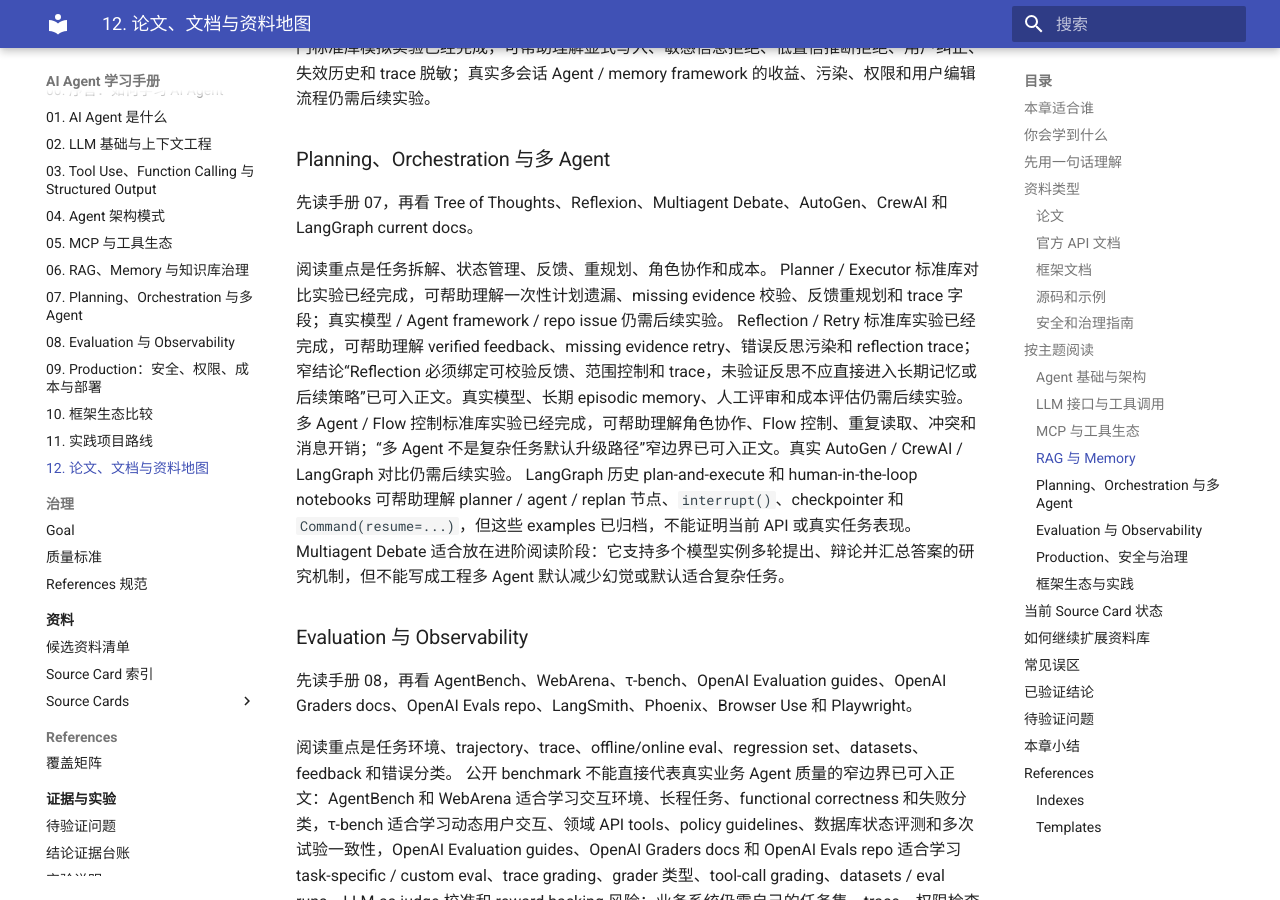
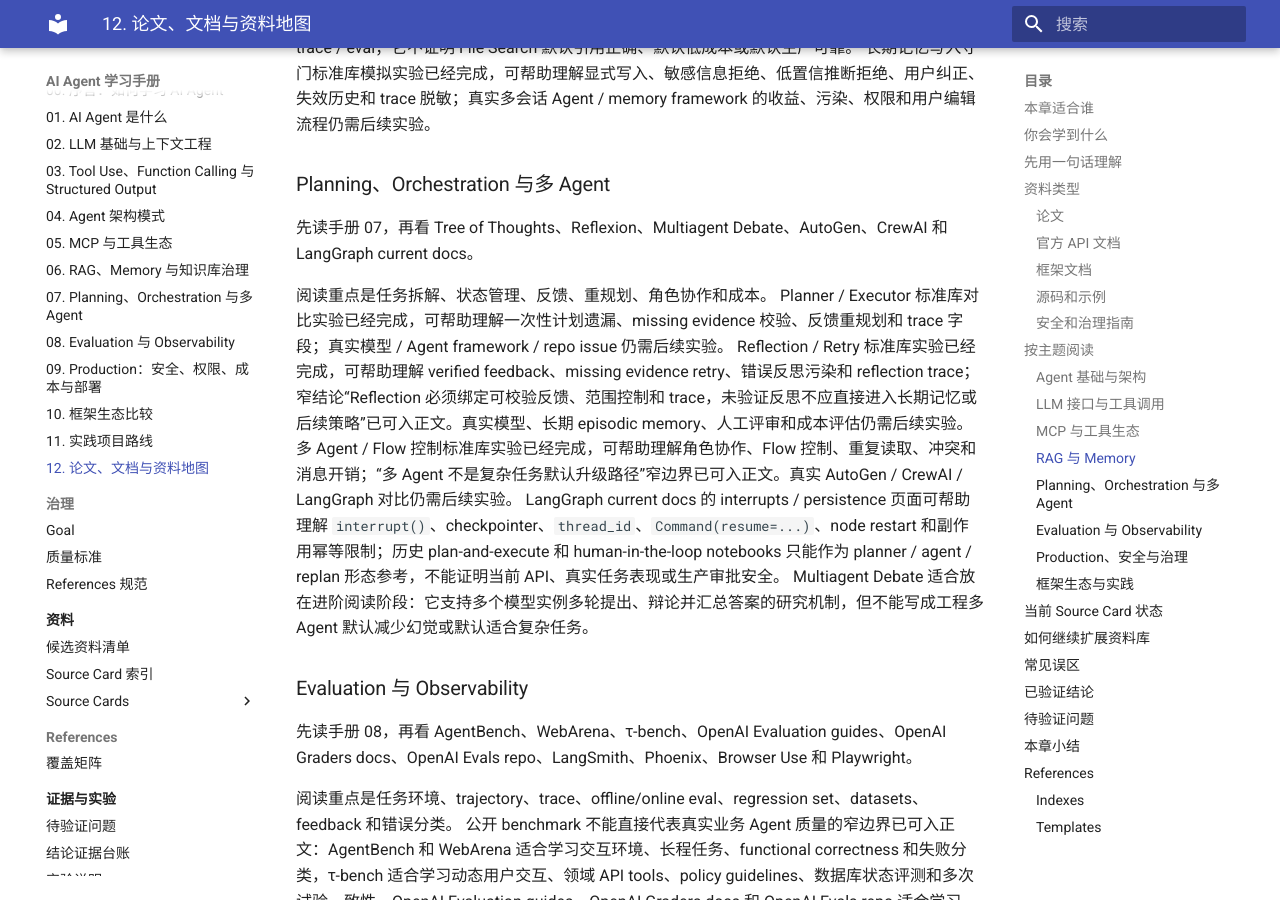
Before and after one commit to AmazingCaddy/readings-ai-agent, an MkDocs documentation site: the page built from docs/chapters/12-source-map.md, in a window 1280 px wide and 900 px high, scrolled down 3437 px. Built offline with MkDocs 1.6.1 and Material for MkDocs 9.7.7, drawn with Linux system fonts in a browser that asks for light colours; some of the changed text lies outside the part shown.

Commit message:
Sync LangGraph source map

```diff
--- a/docs/chapters/12-source-map.md
+++ b/docs/chapters/12-source-map.md
@@ -60,7 +60,7 @@
 Agent/Workflow 与自治程度窄边界已升级为可入正文，可帮助理解固定 workflow、workflow-agent hybrid 和更开放 tool loop 是控制权连续谱，不是能力等级排行。
 ReAct 推理/行动交替和 Tree of Thoughts 搜索式推理路径的机制边界已可入正文；二者适合学习架构思想，但不能写成真实任务默认更优或默认生产编排方案。
 Workflow / Hybrid / ReAct-like 标准库对比实验已经完成，可帮助理解固定流程、受控动态查询和 tool loop 在成功率、工具调用数、失败原因和 trace 上的差异；真实模型 / Agent framework / repo issue 仍需后续实验。
-LangGraph examples repo 已完成第一轮复核：当前 docs / quickstart 可作为 state graph 和 tool loop 学习入口；仓库 `examples/` 已标注归档，只能作为历史架构形态参考。
+LangGraph current docs 已完成第一轮复核：overview / quickstart 可作为 state graph 和 tool loop 学习入口，interrupts / persistence 可作为 pause/resume、checkpointer、`thread_id` 和 side-effect idempotency 的工程边界参考；仓库 `examples/` 已标注归档，只能作为历史架构形态参考。
 Voyager 适合放在进阶阅读阶段：它支持 automatic curriculum、executable skill library、environment feedback、execution errors 和 self-verification 组成开放式具身 Agent 学习循环的研究机制，但不能写成 Minecraft 以外默认有效，也不能写成技能库或无人工干预默认适合生产。
 
 ### LLM 接口与工具调用
@@ -102,7 +102,7 @@
 Planner / Executor 标准库对比实验已经完成，可帮助理解一次性计划遗漏、missing evidence 校验、反馈重规划和 trace 字段；真实模型 / Agent framework / repo issue 仍需后续实验。
 Reflection / Retry 标准库实验已经完成，可帮助理解 verified feedback、missing evidence retry、错误反思污染和 reflection trace；窄结论“Reflection 必须绑定可校验反馈、范围控制和 trace，未验证反思不应直接进入长期记忆或后续策略”已可入正文。真实模型、长期 episodic memory、人工评审和成本评估仍需后续实验。
 多 Agent / Flow 控制标准库实验已经完成，可帮助理解角色协作、Flow 控制、重复读取、冲突和消息开销；“多 Agent 不是复杂任务默认升级路径”窄边界已可入正文。真实 AutoGen / CrewAI / LangGraph 对比仍需后续实验。
-LangGraph 历史 plan-and-execute 和 human-in-the-loop notebooks 可帮助理解 planner / agent / replan 节点、`interrupt()`、checkpointer 和 `Command(resume=...)`，但这些 examples 已归档，不能证明当前 API 或真实任务表现。
+LangGraph current docs 的 interrupts / persistence 页面可帮助理解 `interrupt()`、checkpointer、`thread_id`、`Command(resume=...)`、node restart 和副作用幂等限制；历史 plan-and-execute 和 human-in-the-loop notebooks 只能作为 planner / agent / replan 形态参考，不能证明当前 API、真实任务表现或生产审批安全。
 Multiagent Debate 适合放在进阶阅读阶段：它支持多个模型实例多轮提出、辩论并汇总答案的研究机制，但不能写成工程多 Agent 默认减少幻觉或默认适合复杂任务。
 
 ### Evaluation 与 Observability
@@ -181,7 +181,7 @@
 - Source card index 明确记录了每张卡片的可信度、验证状态和下一步。
 - Coverage matrix 显示 Agent/Workflow、LLM / Context、Evaluation / Observability、Production / Security 和 Memory / 知识库治理都已补标准库模拟实验；这些实验支撑流程和 trace 设计，但仍需要真实模型、真实框架和真实多会话实验来升级结论强度。
 - Agent / Workflow 和自治程度边界已补标准库 workflow / hybrid / ReAct-like 对比实验，窄结论“Agent 和 Workflow 是控制权与编排方式的连续谱，自治程度不是能力等级”已可入正文；仍缺真实模型 / Agent framework / repo issue、token/latency/cost、权限确认和工具错误恢复实验。
-- Agent 架构模式边界已补论文 / 框架资料、Voyager embodied lifelong agent 资料、LangGraph current quickstart / historical examples 和多组标准库对比实验，窄结论“ReAct 是推理/行动交替模式”“Tree of Thoughts 是搜索式推理路径而非生产编排框架”“Voyager-style automatic curriculum / skill library / environment feedback 是开放式具身 Agent 的研究机制”“复杂 Agent 架构不是默认更可靠，需要用 trace、成本、失败原因、权限和实验结果比较”已可入正文；仍缺真实模型 / 框架 / toy environment 任务中的收益、成本、延迟和错误恢复实验。
+- Agent 架构模式边界已补论文 / 框架资料、Voyager embodied lifelong agent 资料、LangGraph current quickstart / interrupts / persistence / historical examples 和多组标准库对比实验，窄结论“ReAct 是推理/行动交替模式”“Tree of Thoughts 是搜索式推理路径而非生产编排框架”“Voyager-style automatic curriculum / skill library / environment feedback 是开放式具身 Agent 的研究机制”“复杂 Agent 架构不是默认更可靠，需要用 trace、成本、失败原因、权限和实验结果比较”已可入正文；仍缺真实模型 / 框架 / toy environment 任务中的收益、成本、延迟和错误恢复实验。
 - Planner / Executor 已补标准库对比实验，窄结论“计划需要可执行，执行结果需要证据校验，失败需要反馈给 planner 并记录重规划 trace”已可入正文；Reflection / Retry 已补标准库错误反思实验，窄结论“Reflection 需要可校验反馈、范围控制和 trace，未验证反思可能污染后续尝试”已可入正文；仍缺真实模型 / 框架 / repo issue、token/latency/cost、长期记忆和人工评审实验。
 - 多 Agent 已补 Multiagent Debate 论文、AutoGen/CrewAI 框架资料和标准库单流程 / 无控制多 Agent / Flow 控制多 Agent 对比实验，窄结论“多 Agent 是一种协作/编排选择，不是复杂任务默认升级路径；引入前应明确角色边界、证据分配、冲突处理、review trace 和成本预算”已可入正文；仍缺真实模型、真实框架、token/latency/cost 和复杂任务实验。
 - MCP official docs 已补 versioning、2025-11-25 changelog、tools/resources/prompts/authorization/roots/elicitation/sampling spec 和 Security Best Practices 第一轮精读；Anthropic MCP connector / tunnels docs 已补 remote MCP tool 接入、allowlist/denylist、OAuth bearer token、data retention、私有网络 tunnel 和 shared responsibility 产品集成边界；MCP 最小 trace 标准库模拟实验和本地 stdio JSON-RPC harness 已完成，窄结论“authorization 是 optional，roots 不等于 sandbox，token passthrough 被禁止，高风险能力仍需权限/隔离/审计/trace 脱敏”已可入正文；仍缺真实 MCP SDK / host trace、Anthropic MCP connector / tunnels 试跑、权限确认、URL mode / OAuth、恶意 resource/prompt 和 host 实现差异实验。
```
Also changed, not shown: docs/local/summaries/2026-07-11-ai-agent-handbook.md (+2 -1 lines).
